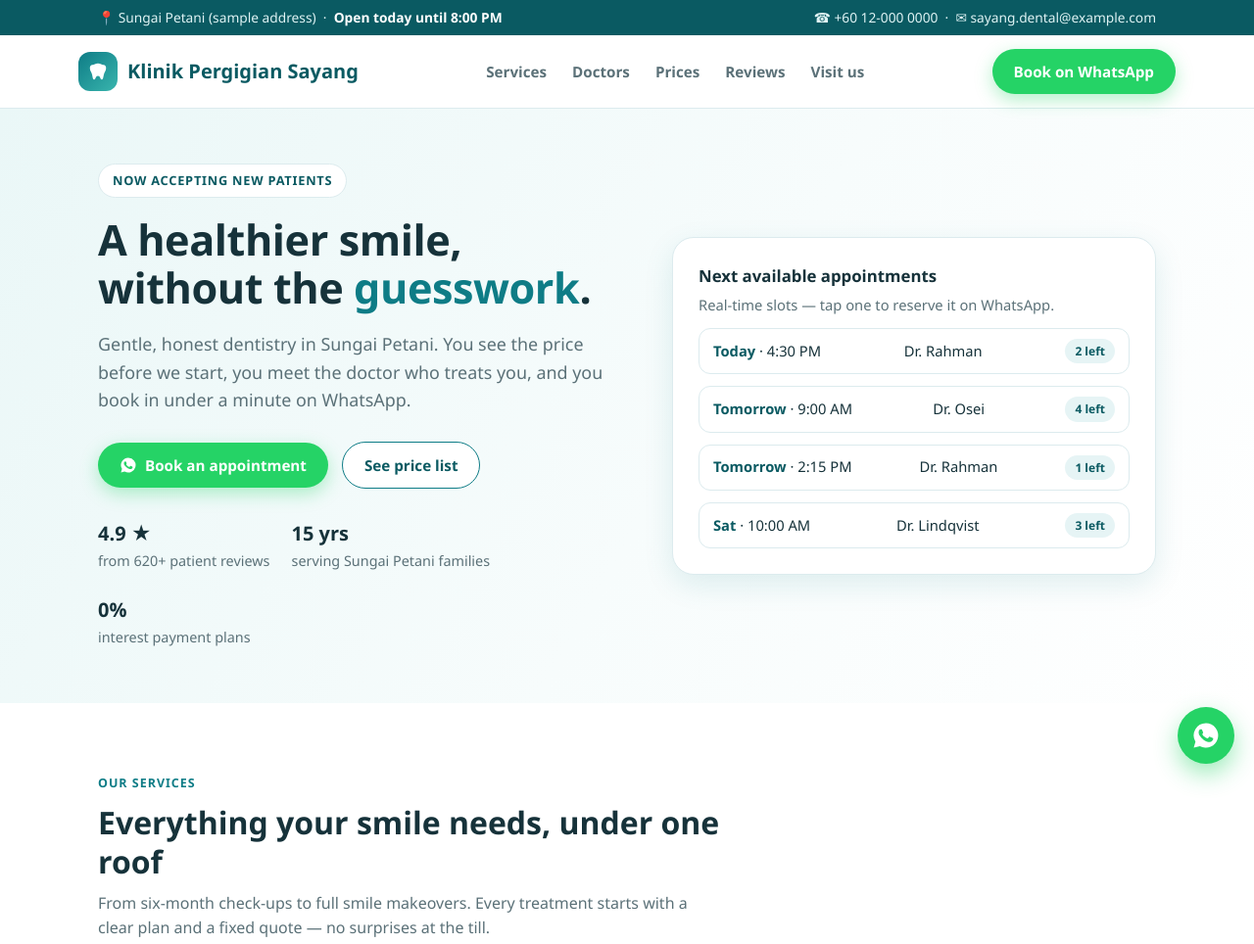
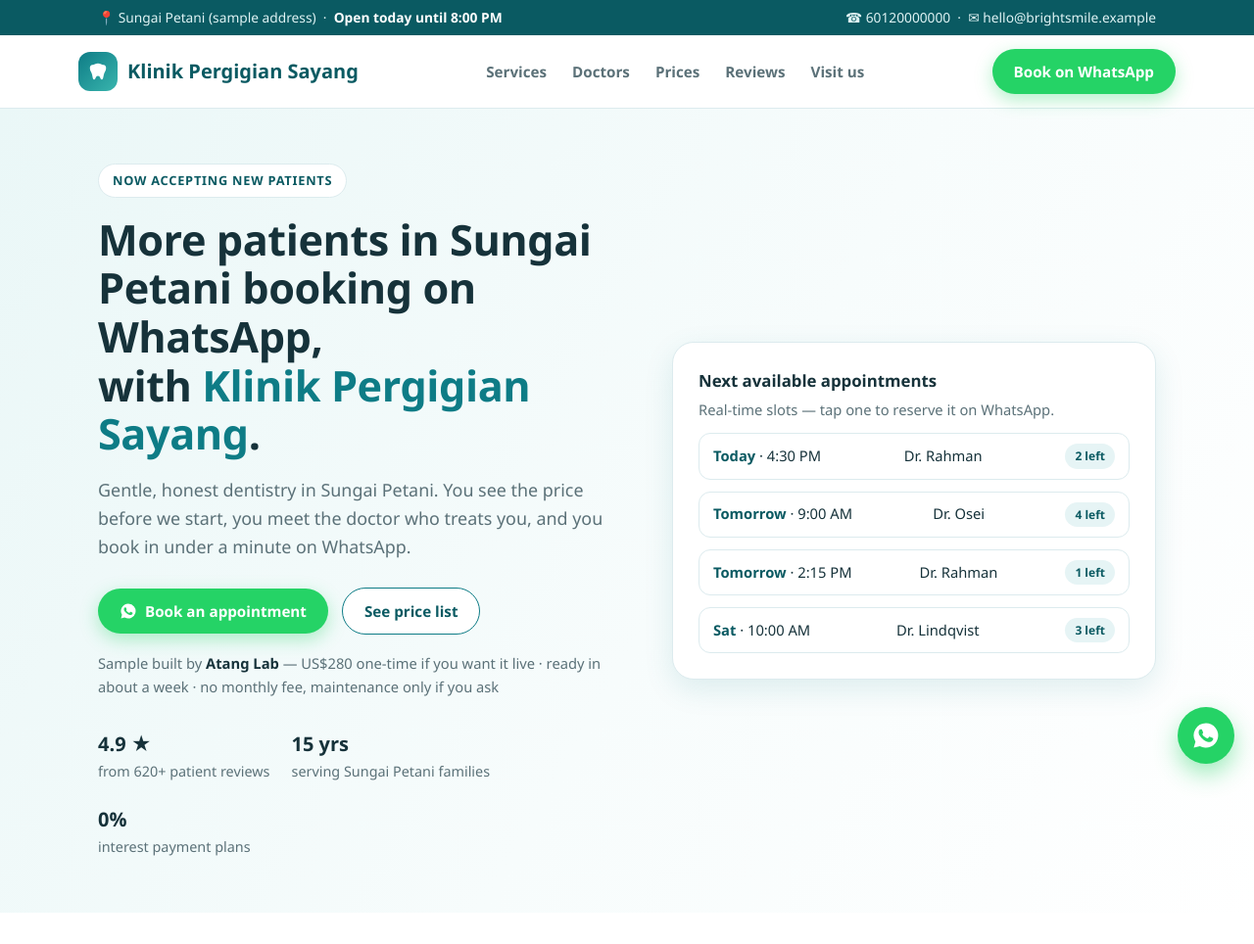
Before and after one commit to sirtang71-collab/smb-demos, a plain HTML site: page demos/sample-dental/index.html in a window 1280 px wide. Shown: the top 964 px of the page at 98% size. Drawn offline with Linux system fonts and the light colour scheme; files whose address does not match are found by name.

Commit message:
sample-dental: new outcome+WhatsApp H1 and trust strip (CRO improvement 2026-11-19)

```diff
--- a/demos/sample-dental/index.html
+++ b/demos/sample-dental/index.html
@@ -149,7 +149,7 @@ footer li{margin-bottom:7px}
 
 <div class="topbar"><div class="wrap">
   <div>📍 Sungai Petani (sample address) &nbsp;·&nbsp; <b>Open today until 8:00 PM</b></div>
-  <div>☎ +60 12-000 0000 &nbsp;·&nbsp; ✉ sayang.dental@example.com</div>
+  <div>☎ 60120000000 &nbsp;·&nbsp; ✉ hello@brightsmile.example</div>
 </div></div>
 
 <header><div class="wrap nav">
@@ -164,13 +164,14 @@ footer li{margin-bottom:7px}
 <div class="hero"><div class="wrap">
   <div>
     <span class="eyebrow">Now accepting new patients</span>
-    <h1>A healthier smile,<br>without the <span class="hl">guesswork</span>.</h1>
+    <h1>More patients in Sungai Petani booking on WhatsApp,<br>with <span class="hl">Klinik Pergigian Sayang</span>.</h1>
     <p class="lead">Gentle, honest dentistry in Sungai Petani. You see the price before we start, you meet the doctor who treats you, and you book in under a minute on WhatsApp.</p>
     <div class="hero-cta">
       <a class="btn btn-wa" href="https://wa.me/60120000000?text=Hi%20Klinik%20Pergigian%20Sayang%2C%20I%27d%20like%20to%20book%20a%20dental%20appointment." target="_blank" rel="noopener"><svg width="18" height="18" viewBox="0 0 24 24" fill="#fff"><path d="M12 2a10 10 0 0 0-8.6 15.1L2 22l5-1.3A10 10 0 1 0 12 2Zm5.2 14.2c-.2.6-1.3 1.2-1.8 1.2-.5.1-1 .2-3.4-.7-2.9-1.2-4.7-4.1-4.9-4.3-.1-.2-1.1-1.5-1.1-2.9s.7-2 1-2.3c.2-.3.5-.3.7-.3h.5c.2 0 .4 0 .6.5s.8 1.9.8 2c.1.1.1.3 0 .5l-.4.6c-.1.2-.3.3-.1.6.1.3.7 1.2 1.6 1.9 1.1.9 2 1.2 2.3 1.3.3.1.5.1.7-.1l.9-1c.2-.3.4-.2.7-.1l2 .9c.3.2.5.3.6.4 0 .1 0 .7-.2 1.2Z"/></svg>Book an appointment</a>
       <a class="btn btn-ghost" href="#prices">See price list</a>
     </div>
-    <div class="hero-points">
+<div style="margin-top:18px;font-size:.92rem;color:var(--muted)">Sample built by <b style="color:var(--ink)">Atang Lab</b> — US$280 one-time if you want it live · ready in about a week · no monthly fee, maintenance only if you ask</div>
+        <div class="hero-points">
       <div><b>4.9 ★</b>from 620+ patient reviews</div>
       <div><b>15 yrs</b>serving Sungai Petani families</div>
       <div><b>0%</b>interest payment plans</div>
@@ -273,7 +274,7 @@ footer li{margin-bottom:7px}
   <div class="cols">
     <div><h4>Klinik Pergigian Sayang</h4><p>Gentle, transparent dentistry for the whole family. Serving Sungai Petani and Sungai Petani since 2010.</p></div>
     <div><h4>Opening hours</h4><ul><li>Mon – Fri: 8:00 AM – 8:00 PM</li><li>Saturday: 9:00 AM – 5:00 PM</li><li>Sunday: Closed</li><li>Emergencies: WhatsApp anytime</li></ul></div>
-    <div><h4>Contact</h4><ul><li>128 Sungai Petani Avenue</li><li>+60 12-000 0000</li><li>sayang.dental@example.com</li><li>Free parking behind the clinic</li></ul></div>
+    <div><h4>Contact</h4><ul><li>128 Sungai Petani Avenue</li><li>60120000000</li><li>hello@brightsmile.example</li><li>Free parking behind the clinic</li></ul></div>
   </div>
   <div class="demo-note">Demo website built by Atang Lab. Sample homepage prepared for Klinik Pergigian Sayang by Atang Lab. Services and prices shown are placeholders — a live site would carry your real services, prices and photos.</div>
 </div></footer>
```
